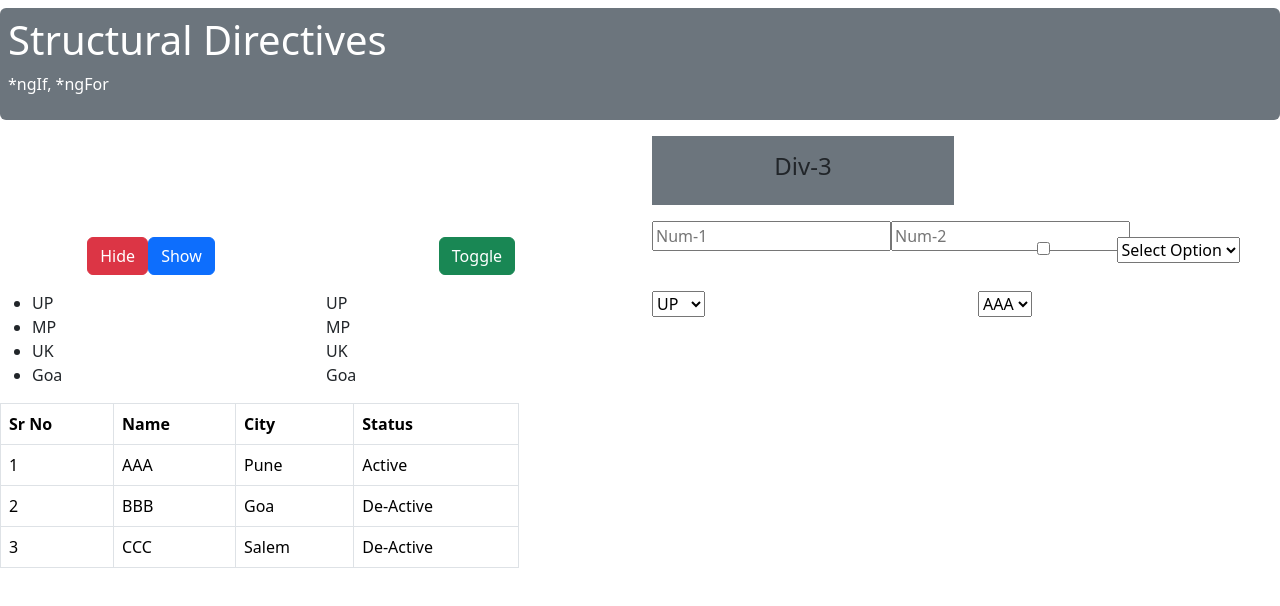
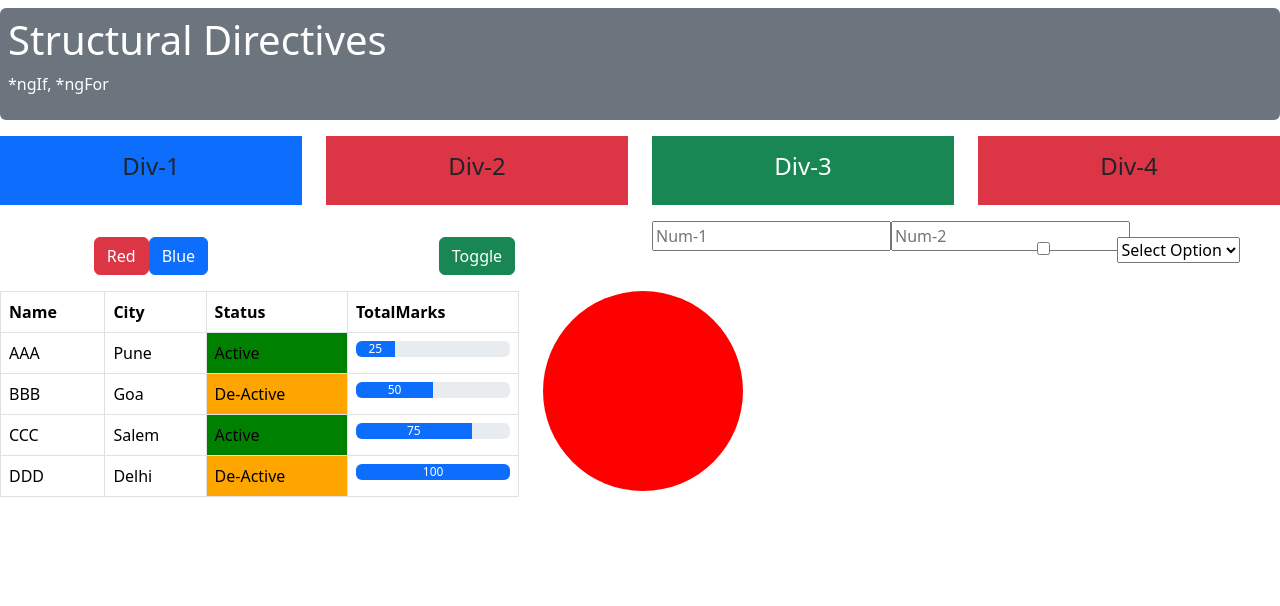
Before and after one commit to SBFaisal/Angular, an Angular app: page / in a window 1280 px wide. Shown: the top 606 px of the page. Built offline with nearby package versions, Linux system fonts and the light colour scheme.

Commit message:
Attribute Directives

```diff
--- a/src/app/app.component.html
+++ b/src/app/app.component.html
@@ -1 +1 @@
-<app-structural-directives></app-structural-directives>
+<app-attribute-directives></app-attribute-directives>
--- a/src/app/app.component.ts
+++ b/src/app/app.component.ts
@@ -4,11 +4,12 @@ import { AddEmployeeComponent } from './components/add-employee/add-employee.com
 import { EmployeeListComponent } from './components/employee-list/employee-list.component';
 import { DatabindingComponent } from './components/databinding/databinding.component';
 import { StructuralDirectivesComponent } from './components/Directives/structural-directives/structural-directives.component';
+import { AttributeDirectivesComponent } from './components/Directives/attribute-directives/attribute-directives.component';
 
 @Component({
   selector: 'app-root',
   standalone: true,
-  imports: [RouterOutlet,StructuralDirectivesComponent],
+  imports: [RouterOutlet,AttributeDirectivesComponent],
   templateUrl: './app.component.html',
   styleUrl: './app.component.css'
 })
--- /dev/null
+++ b/src/app/components/Directives/attribute-directives/attribute-directives.component.html
@@ -0,0 +1,98 @@
+<div class="mt-2 p-2 bg-secondary text-white rounded" >
+    <h1>Structural Directives</h1>
+    <p>*ngIf,  *ngFor</p>
+</div>
+
+<div class="row pt-3">
+    <div class="col-3">
+        <div  class="p-3 text-center " [ngClass]="div1BgColor">
+            <h4>Div-1</h4>
+        </div>
+    </div>
+    <div class="col-3">
+        <div class="p-3 text-center " [ngClass]="isDiv2Active ? 'bg-success' : 'bg-danger'">
+            <h4>Div-2</h4>
+        </div>
+    </div>
+    <div class="col-3">
+        <div class="p-3 text-center " [ngClass]="num1==num2 ? 'bg-success text-white' : 'bg-danger text-primary'">
+            <h4>Div-3</h4>
+        </div>
+    </div>
+    <div class="col-3">
+        <div class="p-3 text-center" [ngClass]="selectedOption == 'ABC' ? 'bg-success' : 'bg-danger'">
+            <h4>Div-4</h4>
+        </div>
+    </div>
+</div>
+
+<div class="row pt-3">
+    <div class="col-3">
+        <div class="p-3 text-center">
+            <Button (click)="red()" class="btn btn-danger">Red</Button>
+            <Button (click)="blue()" class="btn btn-primary">Blue</Button>
+        </div>
+    </div>
+    <div class="col-3">
+        <div class="p-3 text-center ">
+            <Button (click)="changeColor()" class="btn btn-success">Toggle</Button>
+        </div>
+    </div>
+    <div class="col-3">
+        <div style="display: flex; align-items: center;">
+            <input type="text" [(ngModel)] = "num1" placeholder="Num-1" class="width-50">
+            <input type="text" [(ngModel)] = "num2" placeholder="Num-2" class="width-50">
+        </div>
+    </div>
+    <div class="col-3">
+        <div class="p-3 text-center ">
+            <div class="row">
+                <div class="col-5">
+                    <input type="checkbox" [(ngModel)]="isCheckBoxChecked">
+                </div>
+                <div class="col-5">
+                    <select [(ngModel)]="selectedOption">
+                        <option value="">Select Option</option>
+                        <option value="ABC">ABC</option>
+                        <option value="XYZ">XYZ</option>
+                    </select>
+                </div>
+            </div>
+        </div>
+    </div>
+</div>
+
+
+<div class="row">
+    <div class="col-5">
+        <table class="table table-bordered">
+            <thead>
+                <tr>
+                    <th>Name</th>
+                    <th>City</th>
+                    <th>Status</th>
+                    <th>TotalMarks</th>
+                </tr>
+            </thead>
+            <tbody>
+                <tr *ngFor="let std of studentList">
+                    <td>{{std.name}}</td>
+                    <td>{{std.city}}</td>
+                    <td [ngStyle]="{'background-color': std.isActive ? 'green' : 'orange'}">{{std.isActive ? 'Active' : 'De-Active'}}</td>
+                    <td>
+                        <div class="progress">
+                            <div class="progress-bar" [ngStyle]="{'width': std.toltalMarks+'%'}">
+                              {{std.toltalMarks}}
+                            </div>
+                          </div>
+                    </td>
+                </tr>
+            </tbody>
+        </table>
+    </div>
+    <div class="col-5">
+        <div [ngStyle]="customStyle">
+
+        </div>
+    </div>
+</div>
--- /dev/null
+++ b/src/app/components/Directives/attribute-directives/attribute-directives.component.ts
@@ -0,0 +1,49 @@
+import { CommonModule } from '@angular/common';
+import { Component } from '@angular/core';
+import { FormsModule } from '@angular/forms';
+
+@Component({
+  selector: 'app-attribute-directives',
+  standalone: true,
+  imports: [CommonModule,FormsModule],
+  templateUrl: './attribute-directives.component.html',
+  styleUrl: './attribute-directives.component.css'
+})
+export class AttributeDirectivesComponent {
+
+  div1BgColor: string = 'bg-primary';
+  isDiv2Active: boolean = false;
+  num1: string = ''
+  num2: string = ''
+  isCheckBoxChecked = false;
+  selectedOption: string = ''
+
+  studentList: any = [
+    {id: 11, toltalMarks: 25,name:'AAA', city:'Pune', isActive:true},
+    {id: 22, toltalMarks: 50,name:'BBB', city:'Goa', isActive:false},
+    {id: 33, toltalMarks: 75,name:'CCC', city:'Salem', isActive:true},
+    {id: 33, toltalMarks: 100,name:'DDD', city:'Delhi', isActive:false},
+  ]
+
+  customStyle : any = {
+    'background-color':'red',
+    'color': 'white',
+    'height': '200px',
+    'width': '200px',
+    'border-radius': '50%'
+
+  }
+
+  changeColor(){
+    this.isDiv2Active = !this.isDiv2Active;
+  }
+
+  red()
+  {
+    this.div1BgColor = 'bg-danger';
+  }
+  blue()
+  {
+    this.div1BgColor = 'bg-primary';
+  }
+}
```
Also changed, not shown: src/app/components/Directives/attribute-directives/attribute-directives.component.css (added), 1 other file (tests, documents, lock files or other folders).
